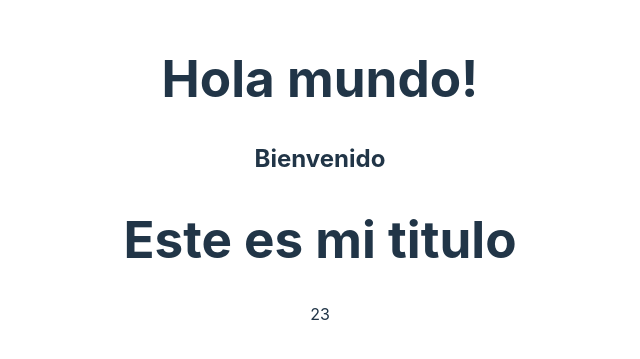
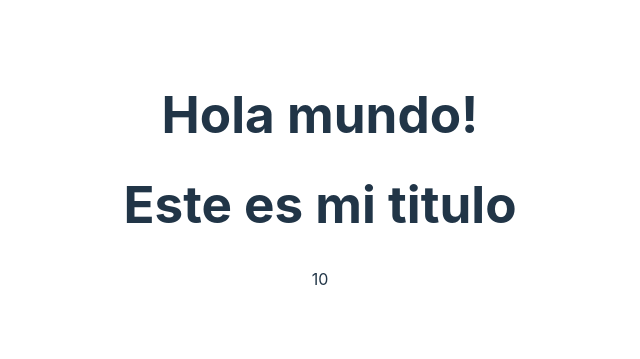
Before and after one commit to juandavid764/Homeworks, a React (Vite) app in the folder hello_world/: page / in a window 1280 px wide. Shown: the part 229-588 px from the top of the page, without its empty margins (320-960 px from the left). Built offline with nearby package versions, Linux system fonts and the light colour scheme.

Commit message:
add readme 02_challenge

```diff
--- a/hello_world/src/App.jsx
+++ b/hello_world/src/App.jsx
@@ -5,8 +5,7 @@ function App() {
   return (
     <>
       <h1>Hola mundo!</h1>
-      <h2>Bienvenido</h2>
-      <FirstApp title={"Este es mi titulo"} sum={23}/>
+      <FirstApp title={"Este es mi titulo"} sum={10}/>
     </>
   );
 }
```
Also changed, not shown: hello_world/public/02_challenge.PNG (added), 1 other file (tests, documents, lock files or other folders).
